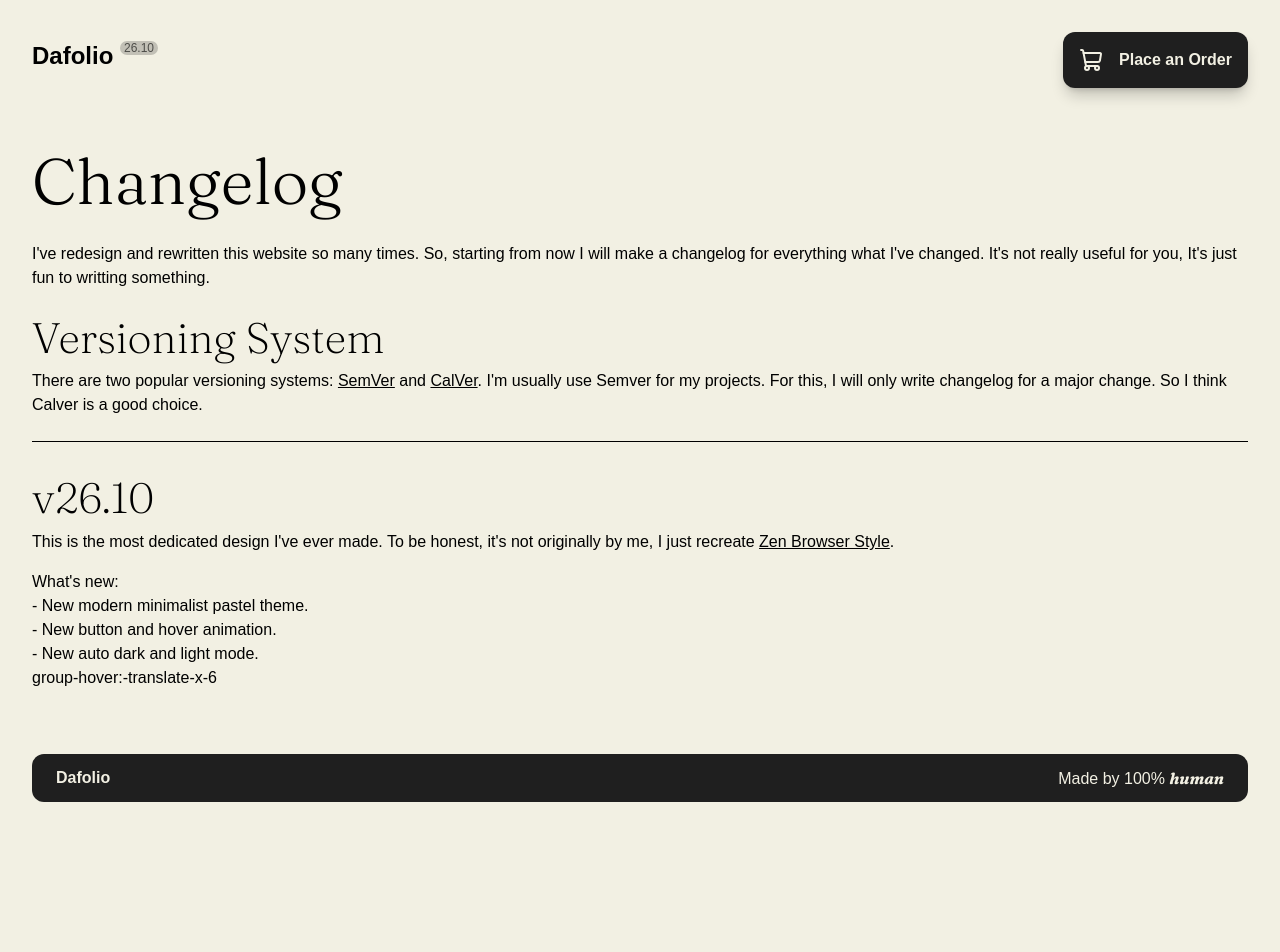
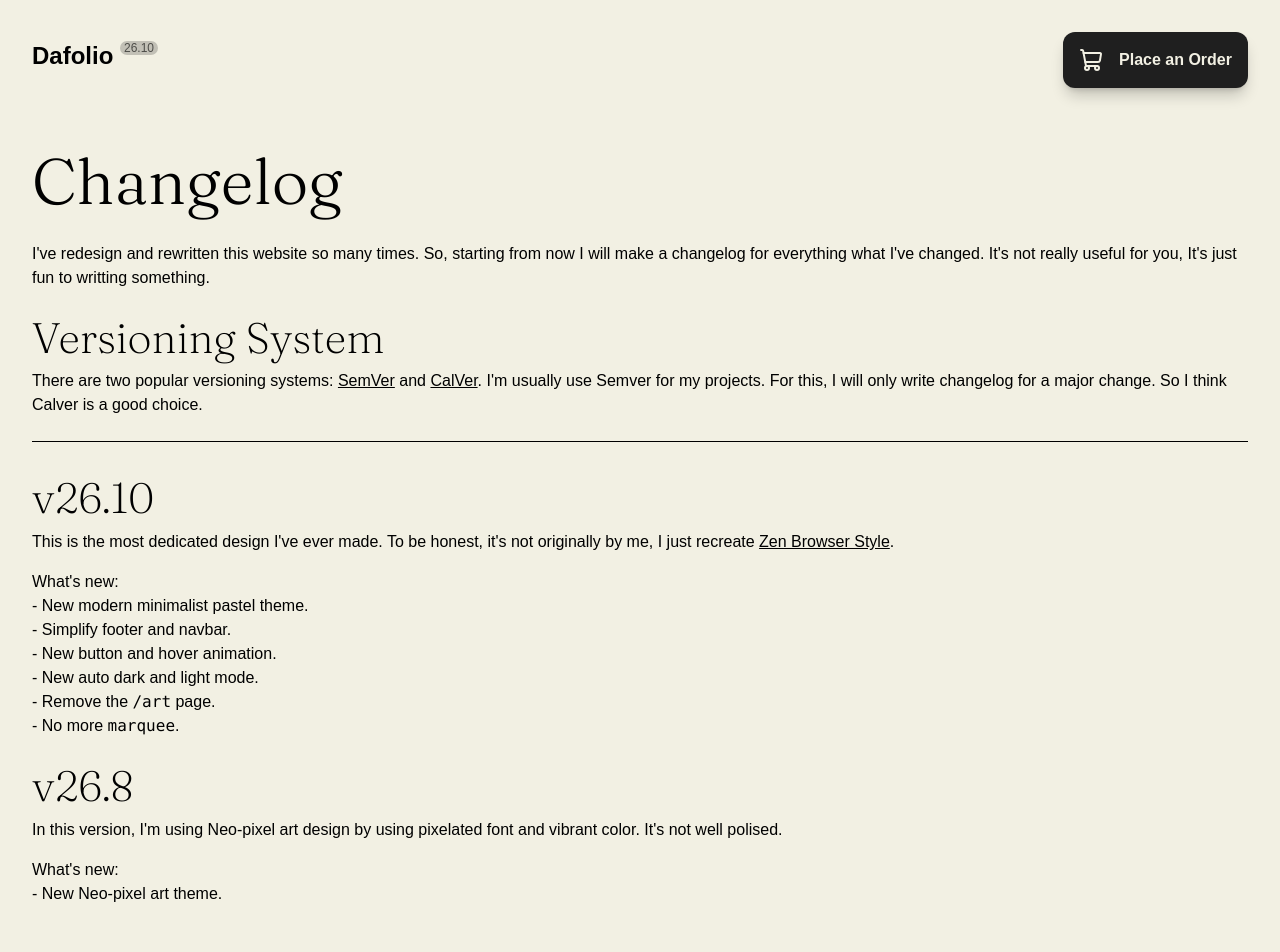
Before and after one commit to abcdavk/dafolio-26, a React (Vite) app: page /changelog in a window 1280 px wide. Shown: the top 952 px of the page. Before the commit the page ends 834 px from the top, so only its background shows below. Built offline with nearby package versions, Linux system fonts and the light colour scheme; a web font is replaced by a local one.

Commit message:
update changelog.tsx

```diff
--- a/src/pages/changelog.tsx
+++ b/src/pages/changelog.tsx
@@ -27,7 +27,7 @@ export default function ChangelogPage() {
         <hr className="my-6" />
         <div>
           <h2>v26.10</h2>
-          <p className="mb-4">
+          <p>
             This is the most dedicated design I've ever made. To be honest, it's
             not originally by me, I just recreate{" "}
             <a href="https://zen-browser.app/" className="underline">
@@ -35,11 +35,29 @@ export default function ChangelogPage() {
             </a>
             .
           </p>
-          <p>What's new:</p>
+          <p className="mt-4">What's new:</p>
           <ul>
             <li>- New modern minimalist pastel theme.</li>
+            <li>- Simplify footer and navbar.</li>
             <li>- New button and hover animation.</li>
-            <li>- New auto dark and light mode.</li>group-hover:-translate-x-6
+            <li>- New auto dark and light mode.</li>
+            <li>
+              - Remove the <code>/art</code> page.
+            </li>
+            <li>
+              - No more <code>marquee</code>.
+            </li>
+          </ul>
+        </div>
+        <div className="mt-4">
+          <h2>v26.8</h2>
+          <p>
+            In this version, I'm using Neo-pixel art design by using pixelated
+            font and vibrant color. It's not well polised.
+          </p>
+          <p className="mt-4">What's new:</p>
+          <ul>
+            <li>- New Neo-pixel art theme.</li>
           </ul>
         </div>
       </section>
```
